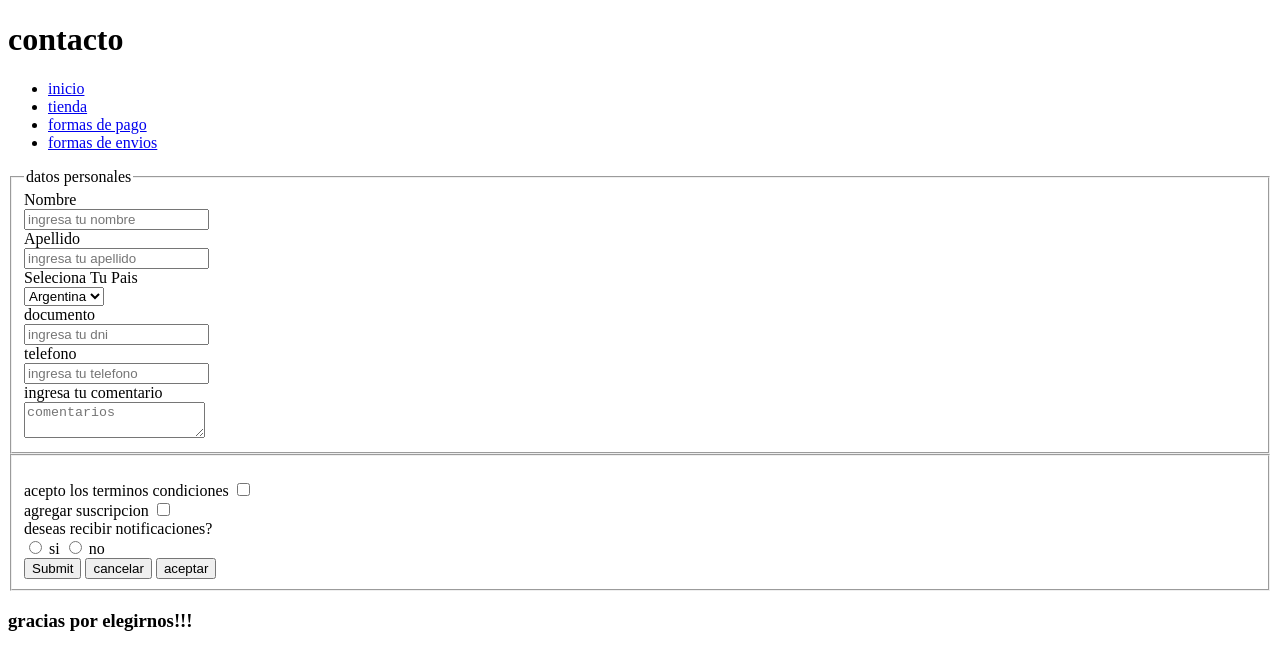
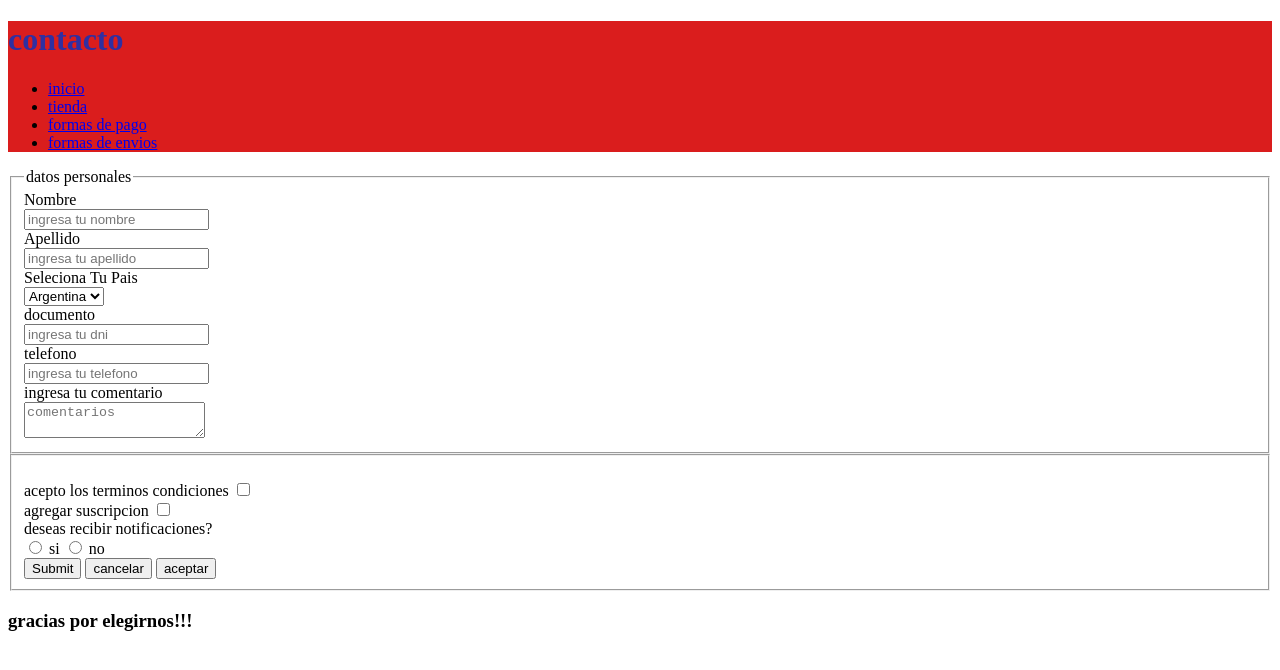
Before and after one commit to edgardodelima/tiendapc-delima, a plain HTML site: page pages/contacto.html in a window 1280 px wide. Drawn offline with Linux system fonts and the light colour scheme.

Commit message:
cree carpeta partials

```diff
--- a/pages/contacto.html
+++ b/pages/contacto.html
@@ -14,7 +14,7 @@
 </head>
 
 <body class="fondocont8">
-  <header>
+  <header class="contacto8">
     <h1 class="cont">contacto</h1>
     <ul>
       <li>
--- /dev/null
+++ b/styles/partials/_header.scss
@@ -0,0 +1,12 @@
+
+// contacto!!
+.contacto8{
+    background-color: rgb(218, 29, 29);
+    .cont{
+        color: rgb(47, 47, 162);
+        &:hover{
+            color: black;
+            transition: 05s;
+        }
+    }
+}
--- a/styles/styles.scss
+++ b/styles/styles.scss
@@ -371,7 +371,14 @@
 .redes6:hover{
     color: rgb(243, 13, 13);
 }
-.fondocont8{
-    background-color: rgb(81, 85, 84);
-
-  }
+.contacto8{
+    background-color: rgb(218, 29, 29);
+    .cont{
+        color: rgb(47, 47, 162);
+        &:hover{
+            color: black;
+            transition: 05s;
+        }
+    }
+}
+@import "./partials/header","./partials/footer"
```
Also changed, not shown: styles/_article.scss (added), styles/partials/_footer.scss (added), styles/styles.css, 1 other file.
